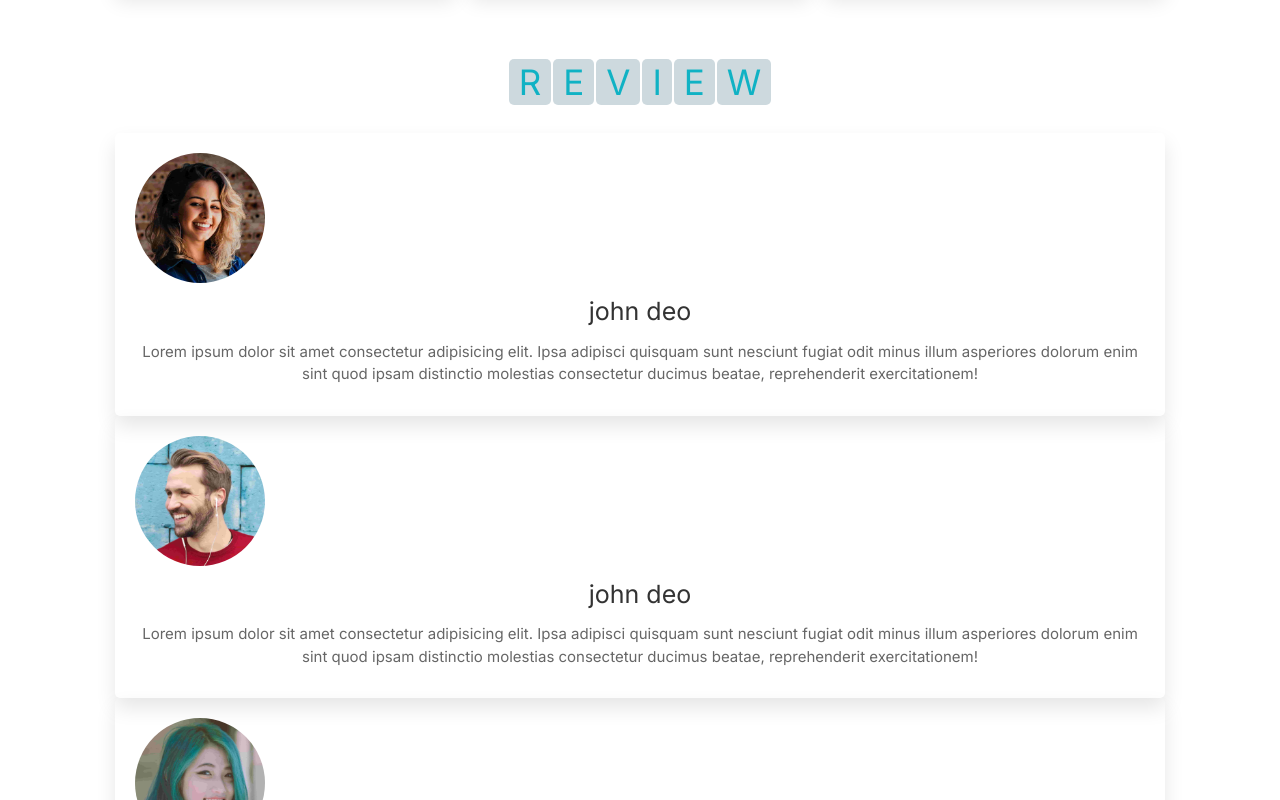
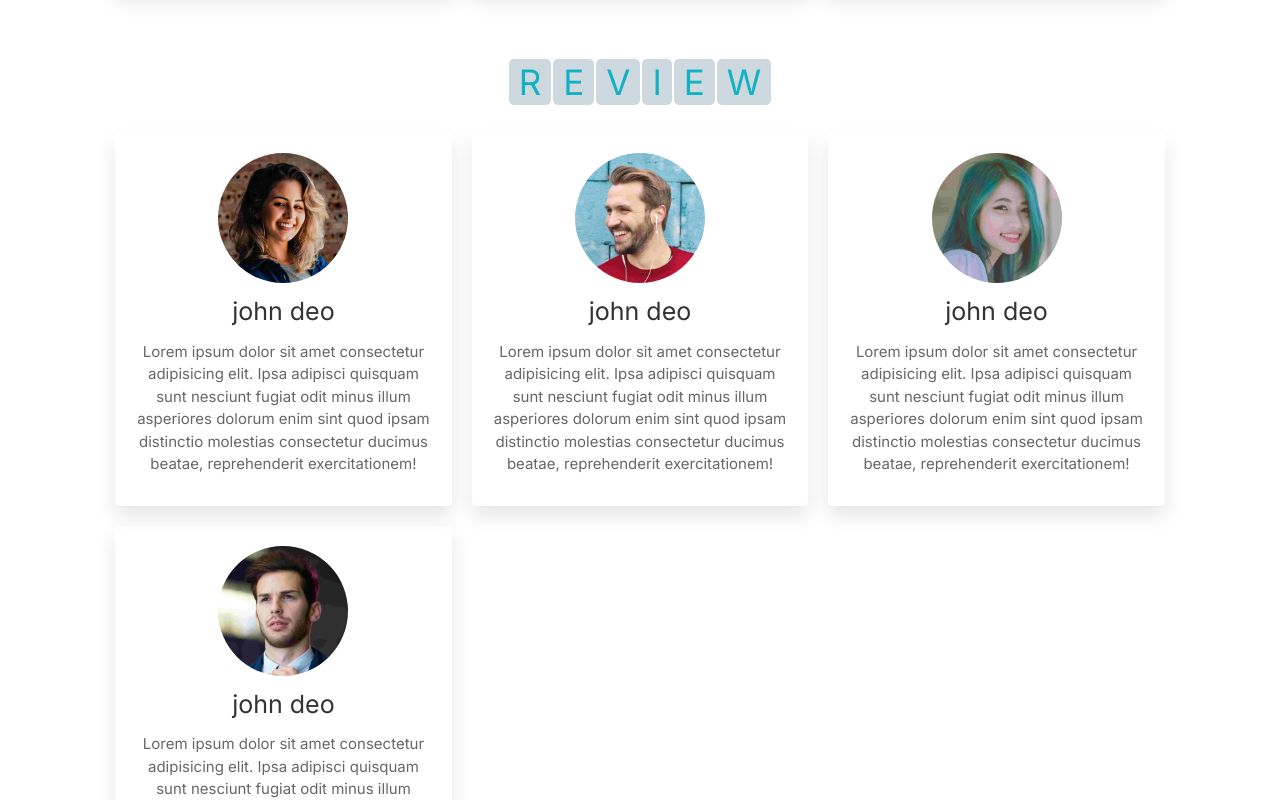
Before and after one commit to rhm856591/travel-planner, a Next.js app: page / in a window 1280 px wide. Shown: the part 3340-4140 px from the top of the page. Built offline with nearby package versions, Linux system fonts and the light colour scheme.

Commit message:
improve component

```diff
--- a/components/Review.tsx
+++ b/components/Review.tsx
@@ -23,11 +23,13 @@ const Review = () => {
 
             <div className="swiper-container review-slider">
 
-                <div className="box-container">
+                <div className="box-container grid-container">
 
                     <div className="swiper-slide">
                         <div className="box">
-                            <Image src={Pic1} alt=""/>
+                            <div className='review-image'>
+                                <Image src={Pic1} alt="" />
+                            </div>
                             <h3>john deo</h3>
                             <p>Lorem ipsum dolor sit amet consectetur adipisicing elit. Ipsa adipisci quisquam sunt nesciunt
                                 fugiat odit minus illum asperiores dolorum enim sint quod ipsam distinctio molestias
@@ -43,7 +45,9 @@ const Review = () => {
                     </div>
                     <div className="swiper-slide">
                         <div className="box">
+                            <div className='review-image'>
                                 <Image src={Pic2} alt="" />
+                            </div>
                             <h3>john deo</h3>
                             <p>Lorem ipsum dolor sit amet consectetur adipisicing elit. Ipsa adipisci quisquam sunt nesciunt
                                 fugiat odit minus illum asperiores dolorum enim sint quod ipsam distinctio molestias
@@ -59,7 +63,9 @@ const Review = () => {
                     </div>
                     <div className="swiper-slide">
                         <div className="box">
+                            <div className='review-image'>
                                 <Image src={Pic3} alt="" />
+                            </div>
                             <h3>john deo</h3>
                             <p>Lorem ipsum dolor sit amet consectetur adipisicing elit. Ipsa adipisci quisquam sunt nesciunt
                                 fugiat odit minus illum asperiores dolorum enim sint quod ipsam distinctio molestias
@@ -75,7 +81,9 @@ const Review = () => {
                     </div>
                     <div className="swiper-slide">
                         <div className="box">
+                            <div className='review-image'>
                                 <Image src={Pic4} alt="" />
+                            </div>
                             <h3>john deo</h3>
                             <p>Lorem ipsum dolor sit amet consectetur adipisicing elit. Ipsa adipisci quisquam sunt nesciunt
                                 fugiat odit minus illum asperiores dolorum enim sint quod ipsam distinctio molestias
--- a/styles/style.css
+++ b/styles/style.css
@@ -574,8 +574,19 @@ padding:1rem;
   padding:.5rem 0;
 }
 
+.review-image{
+  display: flex;
+  justify-content: center;
+}
+
 .review .review-slider{
   padding-bottom: 2rem;
+}
+.grid-container {
+  display: grid;
+  grid-template-columns: repeat(auto-fill, minmax(300px, 1fr));
+  gap: 20px;
+  justify-content: center;
 }
 
 .review .box{
```
Lines whose indentation alone changed are shown as unchanged.
